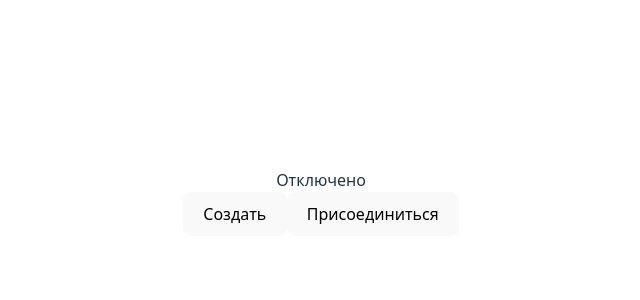
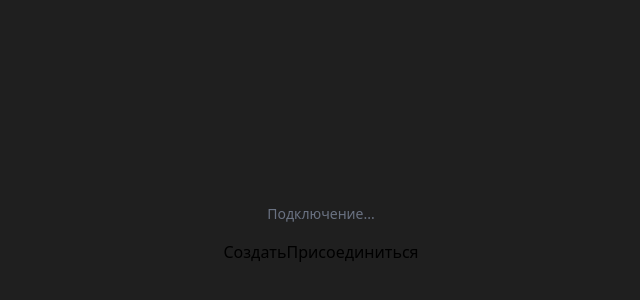
Before and after one commit to T0shich/SketchRoom, a React (Vite) app in the folder client/: page / in a window 1280 px wide. Shown: the part 198-498 px from the top of the page, without its empty margins (319-959 px from the left). Built offline with nearby package versions, Linux system fonts and the light colour scheme; no server answers.

Commit message:
feat: brush settings

```diff
--- a/client/package.json
+++ b/client/package.json
@@ -18,6 +18,7 @@
   },
   "devDependencies": {
     "@eslint/js": "^9.39.1",
+    "@tailwindcss/vite": "^4.1.18",
     "@types/node": "^24.10.1",
     "@types/react": "^19.2.5",
     "@types/react-dom": "^19.2.3",
@@ -26,6 +27,7 @@
     "eslint-plugin-react-hooks": "^7.0.1",
     "eslint-plugin-react-refresh": "^0.4.24",
     "globals": "^16.5.0",
+    "tailwindcss": "^4.1.18",
     "typescript": "~5.9.3",
     "typescript-eslint": "^8.46.4",
     "vite": "^7.2.4"
--- a/client/src/App.tsx
+++ b/client/src/App.tsx
@@ -24,7 +24,7 @@ function App() {
 			setSocketId('')
 		})
 
-        socket.on('joinedRoom', (response) => {
+		socket.on('joinedRoom', response => {
 			console.log('joinedRoom:', response)
 		})
 
@@ -41,20 +41,26 @@ function App() {
 		socket.emit('joinRoom', upperKey)
 	}
 
+	if (!roomKey) {
 		return (
-        <>
-            <div>{isConnecting ? `Подключен ${socketId}` : `Отключено`}</div>
-            <div>
-                {!roomKey ? (
+			<div className='flex flex-col items-center justify-center min-h-screen'>
+				<div className=' z-100 text-black'>
+					<div className='mb-4 text-sm text-gray-500'>
+						{isConnecting ? `Подключен: ${socketId}` : 'Подключение...'}
+					</div>
 					<Rooms onJoinRoom={handleJoinRoom} />
-                ) : (
-                    <>
-                        <p>Комната: {roomKey}</p>
+				</div>
+			</div>
+		)
+	}
+
+	return (
+		<div className='flex flex-col items-center justify-center min-h-screen'>
+			<div className='text-white'>Номер комнаты {roomKey}</div>
+			<div className=''>
 				<DrawingCanvas socket={socket} roomKey={roomKey} />
-                    </>
-                )}
 			</div>
-        </>
+		</div>
 	)
 }
 
--- a/client/src/canvas/DrawingCanvas.tsx
+++ b/client/src/canvas/DrawingCanvas.tsx
@@ -1,6 +1,6 @@
 import { useEffect, useRef, useState } from 'react'
 import { Socket } from 'socket.io-client'
-
+import { Toolbar } from '../components/Toolbar'
 interface DrawingCanvasProps {
 	socket: Socket | null
 	roomKey: string
@@ -10,19 +10,68 @@ export const DrawingCanvas = ({ socket, roomKey }: DrawingCanvasProps) => {
 	const canvasRef = useRef<HTMLCanvasElement>(null)
 	const [isDrawing, setIsDrawing] = useState(false)
 
+	const [brushColor, setBrushColor] = useState('#000000')
+	const [brushSize, setBrushSize] = useState(3)
+	const [isEraser, setIsEraser] = useState(false)
+
+	useEffect(() => {
+		const canvas = canvasRef.current
+		if (!canvas) return
+
+		const resizeCanvas = () => {
+			canvas.width = window.innerWidth
+			canvas.height = window.innerHeight
+		}
+
+		resizeCanvas()
+		window.addEventListener('resize', resizeCanvas)
+
+		return () => window.removeEventListener('resize', resizeCanvas)
+	}, [])
+
 	useEffect(() => {
 		if (!socket) return
 
-        const handleStartDrawing = (data: { x: number; y: number }) => {
+		const handleStartDrawing = (data: {
+			x: number
+			y: number
+			color?: string
+			size?: number
+			isEraser?: boolean
+		}) => {
 			const ctx = canvasRef.current?.getContext('2d')
 			if (!ctx) return
+
+			if (data.isEraser) {
+				ctx.globalCompositeOperation = 'destination-out'
+			} else {
+				ctx.globalCompositeOperation = 'source-over'
+				ctx.strokeStyle = data.color || '#000000'
+			}
+			ctx.lineWidth = data.size || 3
+			ctx.lineCap = 'round'
+			ctx.lineJoin = 'round'
 			ctx.beginPath()
 			ctx.moveTo(data.x, data.y)
 		}
 
-        const handleDrawing = (data: { x: number; y: number }) => {
+		const handleDrawing = (data: {
+			x: number
+			y: number
+			color?: string
+			size?: number
+			isEraser?: boolean
+		}) => {
 			const ctx = canvasRef.current?.getContext('2d')
 			if (!ctx) return
+
+			if (data.isEraser) {
+				ctx.globalCompositeOperation = 'destination-out'
+			} else {
+				ctx.globalCompositeOperation = 'source-over'
+				ctx.strokeStyle = data.color || '#000000'
+			}
+			ctx.lineWidth = data.size || 3
 			ctx.lineTo(data.x, data.y)
 			ctx.stroke()
 		}
@@ -36,8 +85,25 @@ export const DrawingCanvas = ({ socket, roomKey }: DrawingCanvasProps) => {
 		}
 	}, [socket])
 
+	const getContext = () => {
+		const ctx = canvasRef.current?.getContext('2d')
+		if (ctx) {
+			if (isEraser) {
+				ctx.globalCompositeOperation = 'destination-out'
+				ctx.lineWidth = brushSize
+			} else {
+				ctx.globalCompositeOperation = 'source-over'
+				ctx.strokeStyle = brushColor
+				ctx.lineWidth = brushSize
+			}
+			ctx.lineCap = 'round'
+			ctx.lineJoin = 'round'
+		}
+		return ctx
+	}
+
 	const startDrawing = (e: React.MouseEvent<HTMLCanvasElement>) => {
-        const ctx = canvasRef.current?.getContext('2d')
+		const ctx = getContext()
 		if (!ctx) return
 
 		const x = e.nativeEvent.offsetX
@@ -47,13 +113,20 @@ export const DrawingCanvas = ({ socket, roomKey }: DrawingCanvasProps) => {
 		ctx.beginPath()
 		ctx.moveTo(x, y)
 
-        socket?.emit('startDrawing', { x, y, roomKey })
+		socket?.emit('startDrawing', {
+			x,
+			y,
+			roomKey,
+			color: brushColor,
+			size: brushSize,
+			isEraser,
+		})
 	}
 
 	const draw = (e: React.MouseEvent<HTMLCanvasElement>) => {
 		if (!isDrawing) return
 
-        const ctx = canvasRef.current?.getContext('2d')
+		const ctx = getContext()
 		if (!ctx) return
 
 		const x = e.nativeEvent.offsetX
@@ -62,21 +135,44 @@ export const DrawingCanvas = ({ socket, roomKey }: DrawingCanvasProps) => {
 		ctx.lineTo(x, y)
 		ctx.stroke()
 
-        socket?.emit('drawing', { x, y, roomKey })
+		socket?.emit('drawing', {
+			x,
+			y,
+			roomKey,
+			color: brushColor,
+			size: brushSize,
+			isEraser,
+		})
 	}
 
 	const stopDrawing = () => setIsDrawing(false)
 
 	return (
+		<>
+			<Toolbar
+				brushColor={brushColor}
+				setBrushColor={setBrushColor}
+				brushSize={brushSize}
+				setBrushSize={setBrushSize}
+				isEraser={isEraser}
+				setIsEraser={setIsEraser}
+			/>
+
 			<canvas
 				ref={canvasRef}
-            width={800}
-            height={600}
 				onMouseDown={startDrawing}
 				onMouseMove={draw}
 				onMouseUp={stopDrawing}
 				onMouseLeave={stopDrawing}
-            style={{ border: '1px solid black', cursor: 'crosshair' }}
+				className='block cursor-crosshair bg-white'
+				style={{
+					display: 'block',
+					margin: 0,
+					padding: 0,
+					width: '100vw',
+					height: '100vh',
+				}}
 			/>
+		</>
 	)
 }
--- a/client/src/components/Rooms.tsx
+++ b/client/src/components/Rooms.tsx
@@ -1,4 +1,4 @@
-import axios from 'axios'
+import axios , {AxiosError} from 'axios'
 import { useState } from 'react'
 
 interface RoomsProps {
@@ -30,13 +30,14 @@ export const Rooms = ({ onJoinRoom }: RoomsProps) => {
 				onJoinRoom(response.data.key)
 				console.log('Присоединение к комнате:', key)
 			}
-		} catch (error: any) {
+		} catch (err) {
+			const error = err as AxiosError
 			if (error.response?.status === 404) {
 				console.error('Комната не найдена')
 			} else {
 				console.error('Ошибка при присоединении к комнате')
 			}
-			console.error('Ошибка при присоединении к комнате:', error)
+			console.error('Ошибка при присоединении к комнате:', error.message)
 		}
 	}
 
--- /dev/null
+++ b/client/src/components/Toolbar.tsx
@@ -0,0 +1,82 @@
+interface ToolbarProps {
+	brushColor: string
+	setBrushColor: (color: string) => void
+	brushSize: number
+	setBrushSize: (size: number) => void
+	isEraser: boolean
+	setIsEraser: (isEraser: boolean) => void
+}
+
+export const Toolbar = ({
+	brushColor,
+	setBrushColor,
+	brushSize,
+	setBrushSize,
+	isEraser,
+	setIsEraser,
+}: ToolbarProps) => {
+	const colors = [
+		'#000000',
+		'#ff0000',
+		'#00ff00',
+		'#0000ff',
+		'#ffff00',
+		'#ff00ff',
+		'#00ffff',
+		'#ffffff',
+	]
+
+	return (
+		<div className='container'>
+			<div className='inputs'>
+				<input
+					type='color'
+					value={brushColor}
+					onChange={e => setBrushColor(e.target.value)}
+					className=''
+				/>
+				<div className=''>
+					{colors.map(color => (
+						<button
+							key={color}
+							onClick={() => {
+								setBrushColor(color)
+								setIsEraser(false)
+							}}
+							className={`w-6 h-6 rounded border-2 ${brushColor === color && !isEraser ? 'border-blue-500' : 'border-gray-300'}`}
+							style={{ backgroundColor: color }}
+						></button>
+					))}
+				</div>
+				<div className=''>
+					<input
+						type='range'
+						min='1'
+						max='50'
+						value={brushSize}
+						onChange={e => setBrushSize(Number(e.target.value))}
+					/>
+					<span className='text-sm w-8'>{brushSize}px</span>
+				</div>
+				<button
+					onClick={() => setIsEraser(!isEraser)}
+					className={`px-3 py-2 rounded ${isEraser ? 'bg-blue-500 text-white' : 'bg-gray-200 hover:bg-gray-300'}`}
+				>
+					🧹 Ластик
+				</button>
+				<button
+					onClick={() => {
+						const canvas = document.querySelector('canvas')
+						const ctx = canvas?.getContext('2d')
+						if (ctx && canvas) {
+							ctx.clearRect(0, 0, canvas.width, canvas.height)
+						}
+					}}
+					className='px-3 py-2 bg-red-500 text-white rounded hover:bg-red-600'
+				>
+					🗑️ Очистить
+				</button>
+			</div>
+		</div>
+	)
+}
--- a/client/src/index.css
+++ b/client/src/index.css
@@ -1,68 +1,15 @@
-:root {
-  font-family: system-ui, Avenir, Helvetica, Arial, sans-serif;
-  line-height: 1.5;
-  font-weight: 400;
+@import "tailwindcss";
 
-  color-scheme: light dark;
-  color: rgba(255, 255, 255, 0.87);
-  background-color: #131313;
-
-  font-synthesis: none;
-  text-rendering: optimizeLegibility;
-  -webkit-font-smoothing: antialiased;
-  -moz-osx-font-smoothing: grayscale;
+html, body {
+  margin: 0;
+  padding: 0;
+  overflow: hidden;
+  width: 100%;
+  height: 100%;
+  background-color: rgb(31, 31, 31);
 }
 
-a {
-  font-weight: 500;
-  color: #646cff;
-  text-decoration: inherit;
+#root {
+  width: 100%;
+  height: 100%;
 }
-a:hover {
-  color: #535bf2;
-}
-
-body {
-  margin: 0;
-  display: flex;
-  place-items: center;
-  min-width: 320px;
-  min-height: 100vh;
-}
-
-h1 {
-  font-size: 3.2em;
-  line-height: 1.1;
-}
-
-button {
-  border-radius: 8px;
-  border: 1px solid transparent;
-  padding: 0.6em 1.2em;
-  font-size: 1em;
-  font-weight: 500;
-  font-family: inherit;
-  background-color: #1a1a1a;
-  cursor: pointer;
-  transition: border-color 0.25s;
-}
-button:hover {
-  border-color: #646cff;
-}
-button:focus,
-button:focus-visible {
-  outline: 4px auto -webkit-focus-ring-color;
-}
-
-@media (prefers-color-scheme: light) {
-  :root {
-    color: #213547;
-    background-color: #ffffff;
-  }
-  a:hover {
-    color: #747bff;
-  }
-  button {
-    background-color: #f9f9f9;
-  }
-}
--- a/client/vite.config.ts
+++ b/client/vite.config.ts
@@ -1,9 +1,10 @@
 import { defineConfig } from 'vite'
 import react from '@vitejs/plugin-react'
+import tailwindcss from '@tailwindcss/vite'
 
 // https://vite.dev/config/
 export default defineConfig({
-	plugins: [react()],
+	plugins: [react() , tailwindcss()],
 	server: {
 		watch: {
 			usePolling: true,
```
Also changed, not shown: 1 other file (tests, documents, lock files or other folders). Lines whose indentation alone changed are shown as unchanged.
